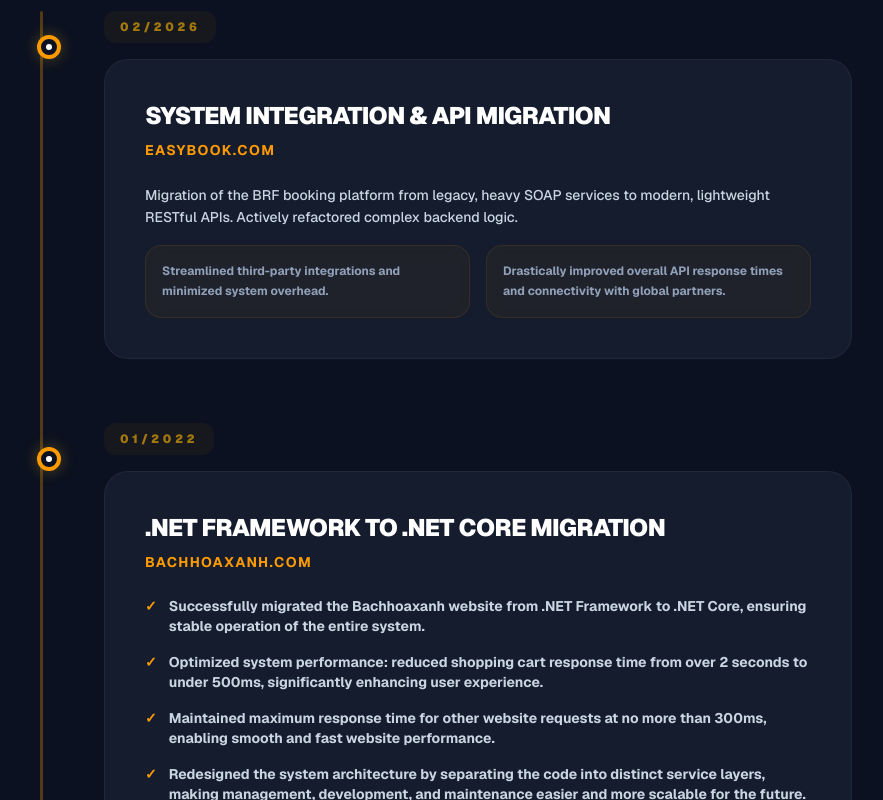
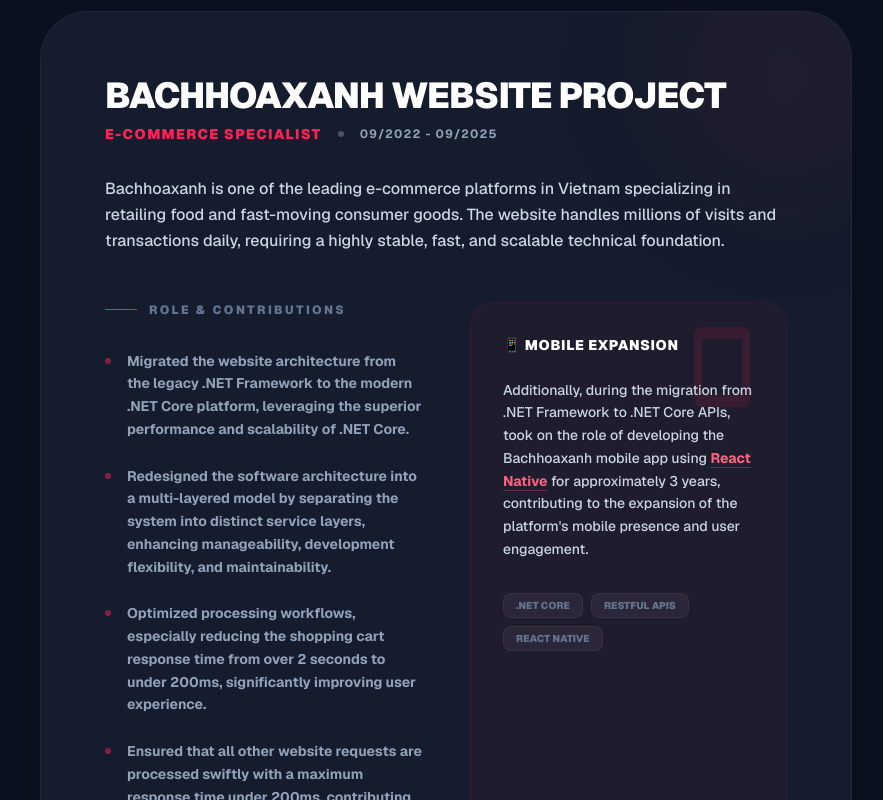
Before and after one commit to leesanhoon/portfolio, a Next.js app: page / in a window 1280 px wide. Shown: the part 4520-5320 px from the top of the page, without its empty margins (364-1247 px from the left). Built offline with nearby package versions, Linux system fonts and the light colour scheme.

Commit message:
Add Highlight Project section and optimize performance metrics in experience and awards sections

```diff
--- a/src/app/page.tsx
+++ b/src/app/page.tsx
@@ -5,6 +5,7 @@ import { SidebarInfo } from "@/components/sections/SidebarInfo";
 import { EasybookExperience } from "@/components/sections/EasybookExperience";
 import { MWGExperience } from "@/components/sections/MWGExperience";
 import { BachhoaxanhExperience } from "@/components/sections/BachhoaxanhExperience";
+import { HighlightProject } from "@/components/sections/HighlightProject";
 import { AwardsSection } from "@/components/sections/AwardsSection";
 
 export default function Home() {
@@ -36,6 +37,9 @@ export default function Home() {
                         <BachhoaxanhExperience />
                     </div>
 
+                    {/* Highlight Project Section */}
+                    <HighlightProject />
+
                     {/* Awards Section */}
                     <AwardsSection />
                 </div>
--- a/src/components/sections/AwardsSection.tsx
+++ b/src/components/sections/AwardsSection.tsx
@@ -83,8 +83,8 @@ export const AwardsSection = () => {
                             <ul className="grid grid-cols-1 gap-4">
                                 {[
                                     "Successfully migrated the Bachhoaxanh website from .NET Framework to .NET Core, ensuring stable operation of the entire system.",
-                                    "Optimized system performance: reduced shopping cart response time from over 2 seconds to under 500ms, significantly enhancing user experience.",
-                                    "Maintained maximum response time for other website requests at no more than 300ms, enabling smooth and fast website performance.",
+                                    "Optimized system performance: reduced shopping cart response time from over 2 seconds to under 200ms, significantly enhancing user experience.",
+                                    "Maintained maximum response time for other website requests at no more than 200ms, enabling smooth and fast website performance.",
                                     "Redesigned the system architecture by separating the code into distinct service layers, making management, development, and maintenance easier and more scalable for the future.",
                                     "Refactored and reorganized the system's logic structure to ensure clean, maintainable code while preserving all existing business rules as per current requirements.",
                                     "Delivered overall performance improvements, strengthening the technical foundation for long-term development and contributing to increased revenue and customer satisfaction.",
--- a/src/components/sections/BachhoaxanhExperience.tsx
+++ b/src/components/sections/BachhoaxanhExperience.tsx
@@ -40,7 +40,7 @@ export const BachhoaxanhExperience = () => {
                                     <ul className="space-y-3 pl-4">
                                         {[
                                             "Led the seamless migration of the Bachhoaxanh website from .NET Framework to .NET Core, ensuring robust, stable operations for a high-traffic e-commerce platform.",
-                                            "Optimized key business modules; reduced shopping cart response time from over 2 seconds to under 300ms, and ensured all other site requests executed in under 200ms, significantly improving system performance and user experience.",
+                                            "Optimized key business modules; reduced shopping cart response time from over 2 seconds to under 200ms, and ensured all other site requests executed in under 200ms, significantly improving system performance and user experience.",
                                         ].map((bullet, i) => (
                                             <li
                                                 key={i}
--- /dev/null
+++ b/src/components/sections/HighlightProject.tsx
@@ -0,0 +1,122 @@
+import React from "react";
+
+export const HighlightProject = () => {
+    return (
+        <div className="mt-24">
+            <div className="flex items-center gap-6 mb-16">
+                <h2 className="text-4xl font-black text-rose-500 tracking-tighter uppercase flex items-center gap-4">
+                    HIGHLIGHT PROJECT
+                    <div className="w-12 h-1 bg-rose-500 rounded-full"></div>
+                </h2>
+            </div>
+
+            <div className="relative group">
+                <div className="bg-[#1E293B]/50 rounded-[2rem] md:rounded-[3rem] p-8 md:p-16 border border-white/5 shadow-2xl group-hover:border-rose-500/30 transition-all duration-500 overflow-hidden relative">
+                    {/* Decorative Background Element */}
+                    <div className="absolute top-0 right-0 -mr-16 -mt-16 w-64 h-64 bg-rose-500/5 rounded-full blur-3xl group-hover:bg-rose-500/10 transition-colors"></div>
+
+                    <div className="relative z-10 text-left">
+                        <div className="flex flex-col md:flex-row md:items-center justify-between mb-8 gap-4">
+                            <div>
+                                <h3 className="text-2xl md:text-4xl font-black text-white uppercase tracking-tight mb-2">
+                                    Bachhoaxanh Website Project
+                                </h3>
+                                <div className="flex items-center gap-4">
+                                    <span className="text-rose-500 text-sm font-black tracking-widest uppercase">
+                                        E-Commerce Specialist
+                                    </span>
+                                    <span className="w-1.5 h-1.5 bg-slate-600 rounded-full"></span>
+                                    <span className="text-slate-400 text-xs font-bold uppercase tracking-widest">
+                                        09/2022 - 09/2025
+                                    </span>
+                                </div>
+                            </div>
+                        </div>
+
+                        <p className="text-slate-300 text-sm md:text-base leading-relaxed mb-12 font-medium max-w-4xl">
+                            Bachhoaxanh is one of the leading e-commerce
+                            platforms in Vietnam specializing in retailing food
+                            and fast-moving consumer goods. The website handles
+                            millions of visits and transactions daily, requiring
+                            a highly stable, fast, and scalable technical
+                            foundation.
+                        </p>
+
+                        <div className="grid grid-cols-1 lg:grid-cols-2 gap-12">
+                            <div className="space-y-8">
+                                <h4 className="text-xs font-black text-slate-500 uppercase tracking-[0.2em] flex items-center gap-3">
+                                    <span className="w-8 h-[1px] bg-rose-500"></span>
+                                    Role & Contributions
+                                </h4>
+                                <ul className="space-y-6">
+                                    {[
+                                        "Migrated the website architecture from the legacy .NET Framework to the modern .NET Core platform, leveraging the superior performance and scalability of .NET Core.",
+                                        "Redesigned the software architecture into a multi-layered model by separating the system into distinct service layers, enhancing manageability, development flexibility, and maintainability.",
+                                        "Optimized processing workflows, especially reducing the shopping cart response time from over 2 seconds to under 200ms, significantly improving user experience.",
+                                        "Ensured that all other website requests are processed swiftly with a maximum response time under 200ms, contributing to the overall system performance boost.",
+                                        "Preserved all existing business rules accurately, ensuring that all current business operations continue to run smoothly after refactoring and optimization.",
+                                        "Improved the system's logic structure and rewrote code following clean coding standards, enhancing system stability, readability, and minimizing operational risks during maintenance and future upgrades.",
+                                    ].map((text, i) => (
+                                        <li
+                                            key={i}
+                                            className="flex gap-4 group/item"
+                                        >
+                                            <span className="mt-2 w-1.5 h-1.5 rounded-full bg-rose-500/50 group-hover/item:bg-rose-500 transition-colors shrink-0"></span>
+                                            <span className="text-sm font-bold text-slate-400 leading-relaxed">
+                                                {text}
+                                            </span>
+                                        </li>
+                                    ))}
+                                </ul>
+                            </div>
+
+                            <div className="space-y-8">
+                                <div className="p-8 bg-rose-500/5 rounded-3xl border border-rose-500/10 backdrop-blur-sm relative overflow-hidden h-full">
+                                    <div className="absolute top-0 right-0 p-4 opacity-10">
+                                        <svg
+                                            className="w-24 h-24 text-rose-500"
+                                            fill="currentColor"
+                                            viewBox="0 0 24 24"
+                                        >
+                                            <path d="M17,2H7C5.89,2 5,2.89 5,4V20A2,2 0 0 0 7,22H17A2,2 0 0 0 19,20V4C19,2.89 18.1,2 17,2M17,19H7V5H17V19Z" />
+                                        </svg>
+                                    </div>
+                                    <h4 className="text-sm font-black text-white uppercase tracking-wider mb-6 flex items-center gap-3">
+                                        📱 Mobile Expansion
+                                    </h4>
+                                    <p className="text-slate-300 text-sm leading-relaxed font-medium relative z-10">
+                                        Additionally, during the migration from
+                                        .NET Framework to .NET Core APIs, took
+                                        on the role of developing the
+                                        Bachhoaxanh mobile app using{" "}
+                                        <span className="text-rose-400 font-bold underline decoration-rose-400/30 underline-offset-4">
+                                            React Native
+                                        </span>{" "}
+                                        for approximately 3 years, contributing
+                                        to the expansion of the platform's
+                                        mobile presence and user engagement.
+                                    </p>
+
+                                    <div className="mt-8 flex flex-wrap gap-2">
+                                        {[
+                                            ".NET Core",
+                                            "RESTful APIs",
+                                            "React Native",
+                                        ].map((tag) => (
+                                            <span
+                                                key={tag}
+                                                className="px-3 py-1 bg-white/5 border border-white/5 rounded-lg text-[10px] font-black uppercase text-slate-500"
+                                            >
+                                                {tag}
+                                            </span>
+                                        ))}
+                                    </div>
+                                </div>
+                            </div>
+                        </div>
+                    </div>
+                </div>
+            </div>
+        </div>
+    );
+};
```
